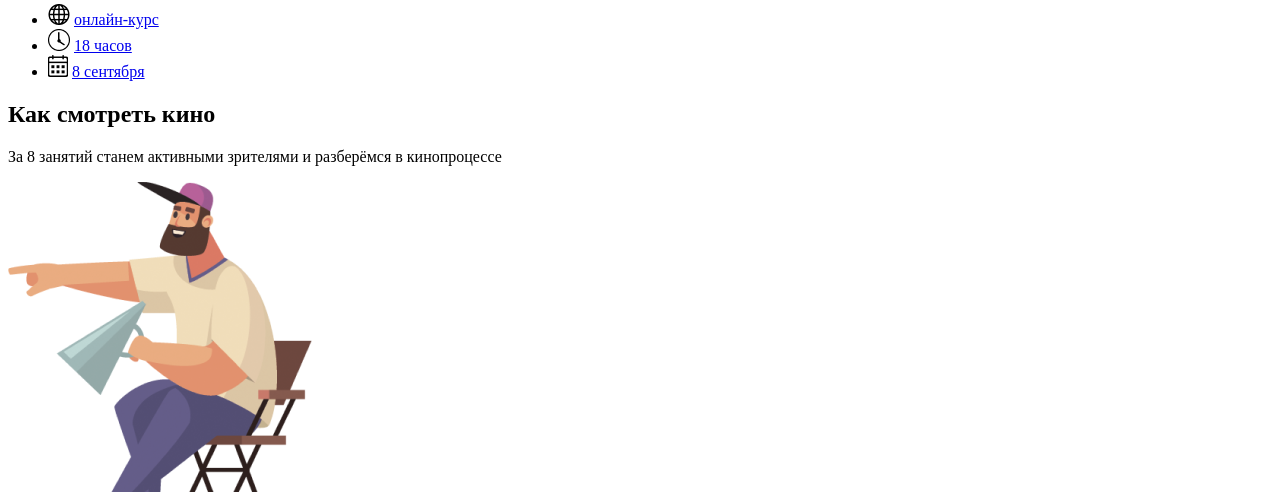
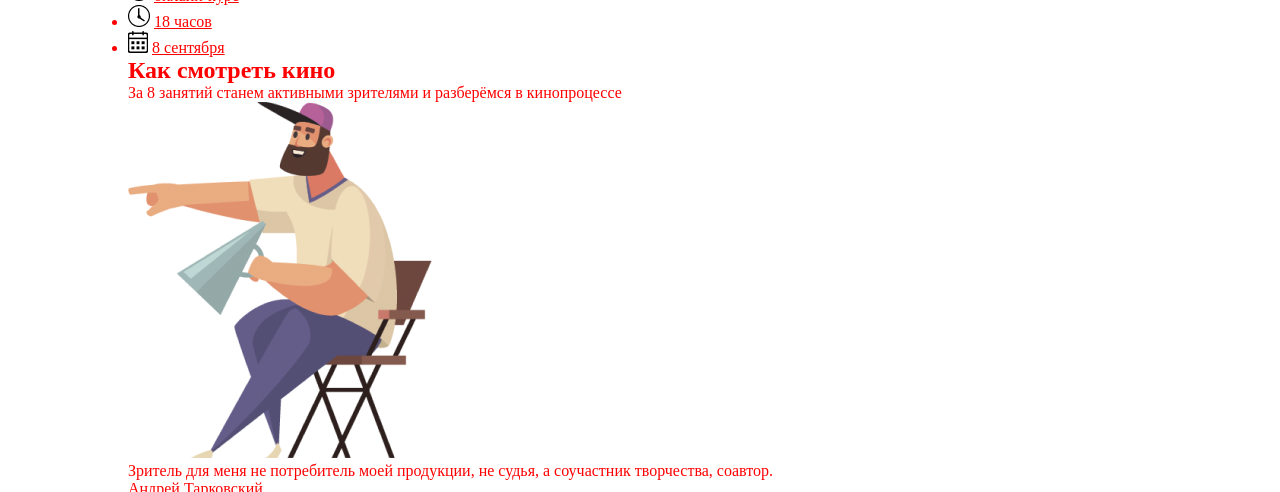
Before and after one commit to nrgbrva/layihe, a plain HTML site: page index.html in a window 1280 px wide. Shown: the part 90-582 px from the top of the page. Drawn offline with Linux system fonts and the light colour scheme.

Commit message:
stylesheet links added

```diff
--- a/index.html
+++ b/index.html
@@ -5,6 +5,11 @@
     <meta http-equiv="X-UA-Compatible" content="IE=edge">
     <meta name="viewport" content="width=device-width, initial-scale=1.0">
     <title>Document</title>
+    <link rel="stylesheet" href="./css/common.css">
+    <link rel="stylesheet" href="./css/naib.css">
+    <link rel="stylesheet" href="./css/nail.css">
+    <link rel="stylesheet" href="./css/nurgun.css">
+    <link rel="stylesheet" href="./css/orxan.css">
 </head>
 <body>
     <!-- nurgun -->
```
